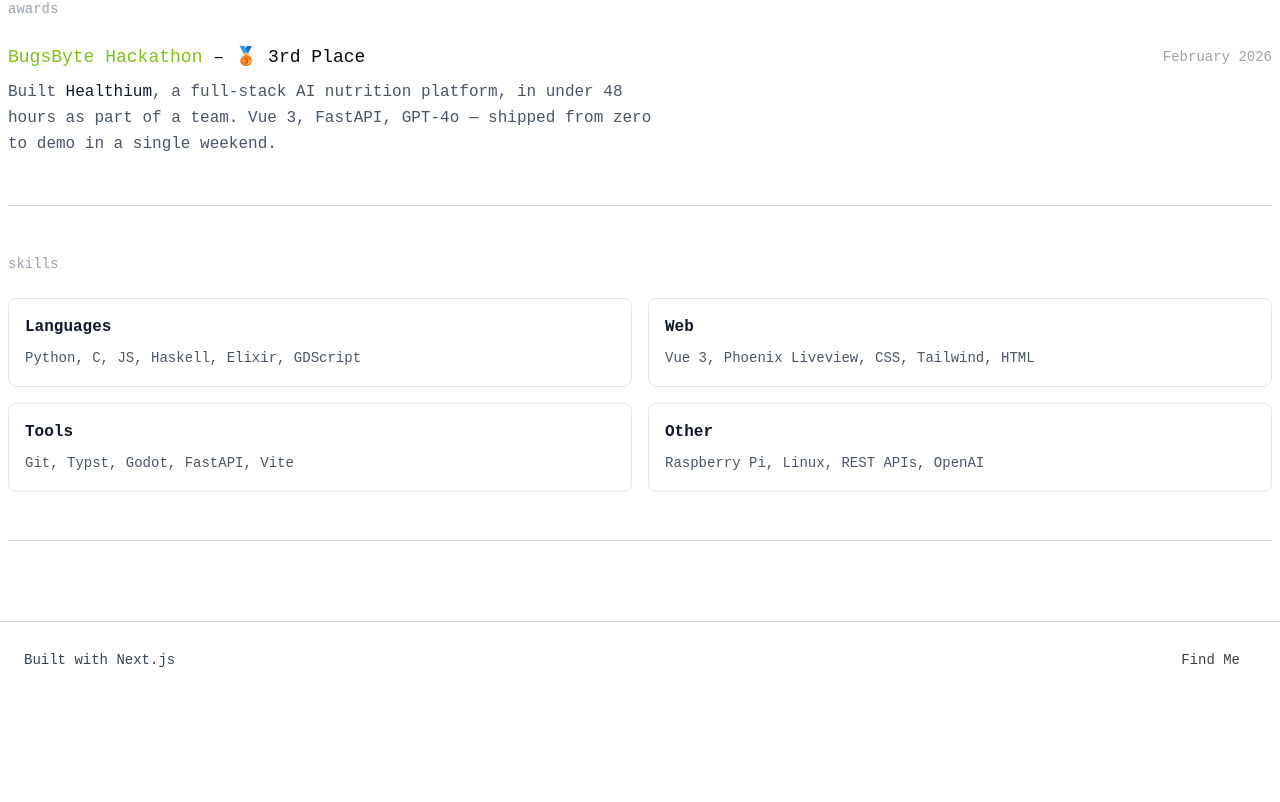
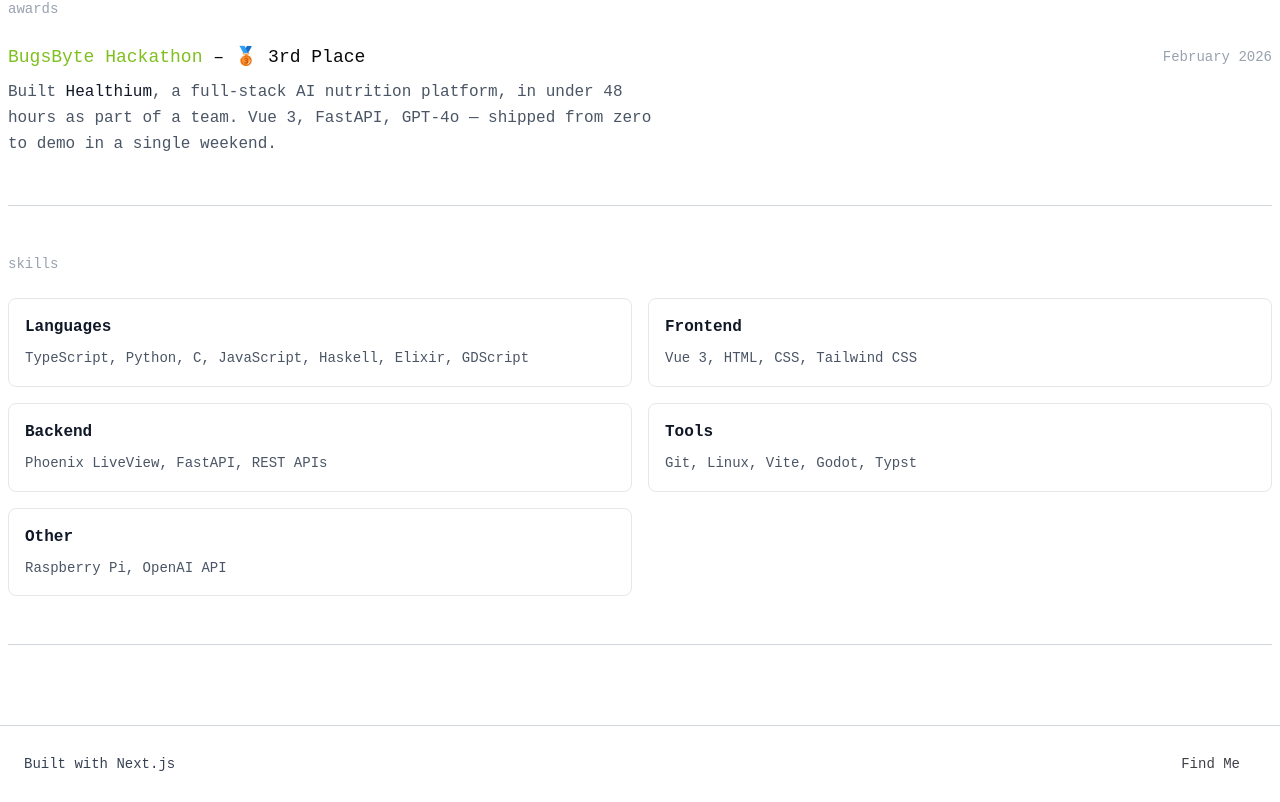
Before and after one commit to EdroCode/EdroCodeWebsite, a Next.js app: page /about in a window 1280 px wide. Shown: the part 1050-1852 px from the top of the page. Before the commit the page ends 1748 px from the top, so only its background shows below. Built offline with nearby package versions, Linux system fonts and the light colour scheme; a web font is replaced by a local one.

Commit message:
feat: improved experience clarity

```diff
--- a/app/about/page.tsx
+++ b/app/about/page.tsx
@@ -142,16 +142,23 @@ export default function About() {
             {[
               {
                 label: "Languages",
-                value: "Python, C, JS, Haskell, Elixir, GDScript",
+                value: "TypeScript, Python, C, JavaScript, Haskell, Elixir, GDScript",
               },
               {
-                label: "Web",
-                value: "Vue 3, Phoenix Liveview, CSS, Tailwind, HTML",
+                label: "Frontend",
+                value: "Vue 3, HTML, CSS, Tailwind CSS",
               },
-              { label: "Tools", value: "Git, Typst, Godot, FastAPI, Vite" },
+              {
+                label: "Backend",
+                value: "Phoenix LiveView, FastAPI, REST APIs",
+              },
+              {
+                label: "Tools",
+                value: "Git, Linux, Vite, Godot, Typst",
+              },
               {
                 label: "Other",
-                value: "Raspberry Pi, Linux, REST APIs, OpenAI",
+                value: "Raspberry Pi, OpenAI API",
               },
             ].map(({ label, value }) => (
               <div
```
